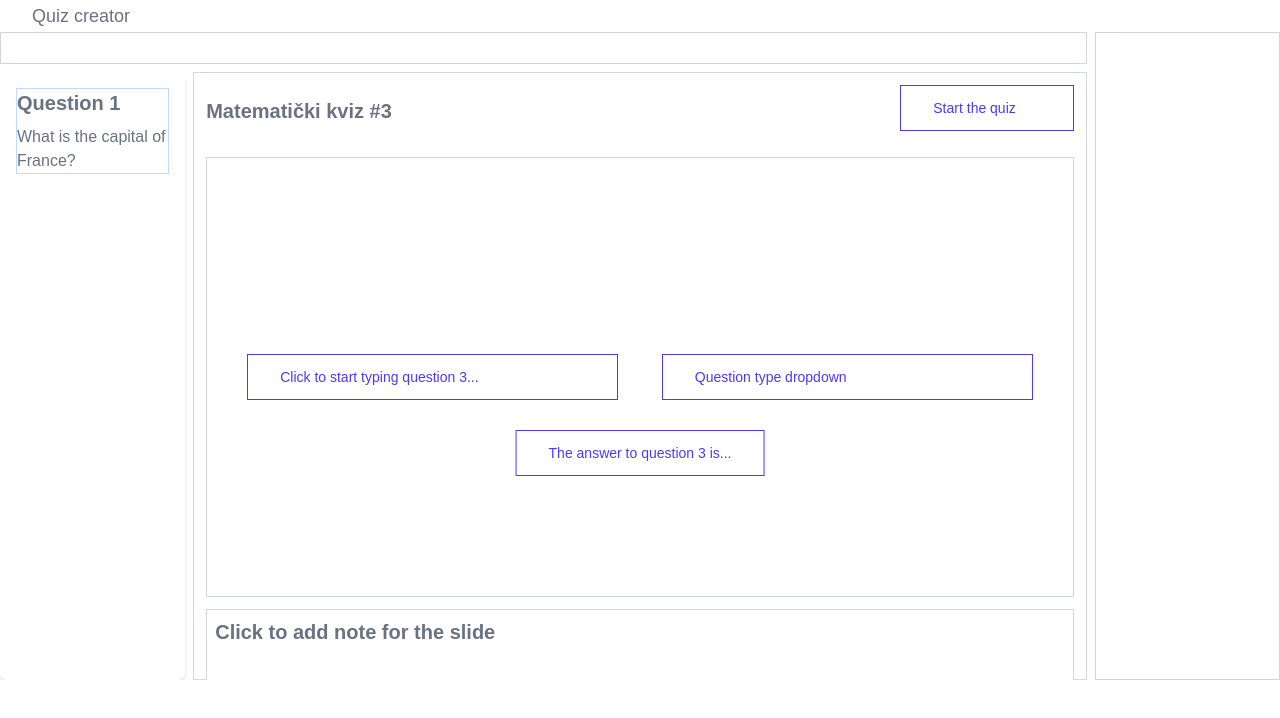
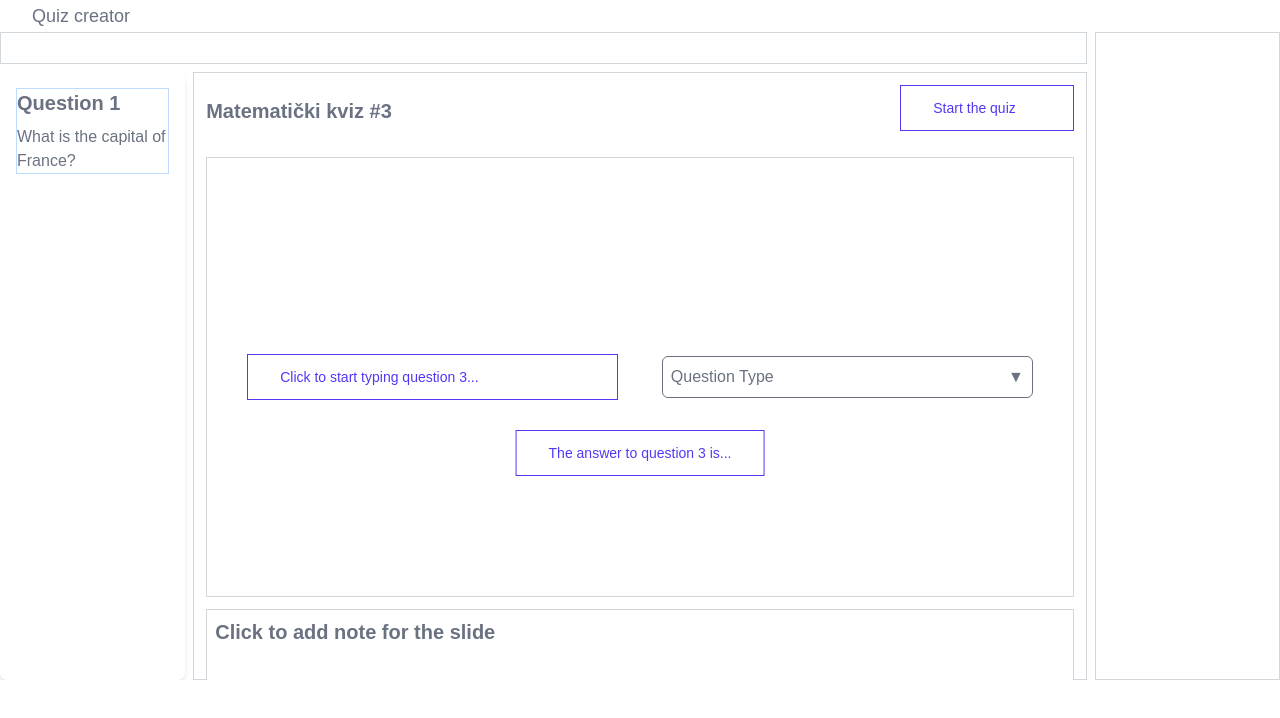
Before and after one commit to karlo-kormanic/zavrsni_rad, a Next.js app: page / in a window 1280 px wide. Shown: the top 718 px of the page. Built offline with nearby package versions, Linux system fonts and the light colour scheme.

Commit message:
Edited question type button

```diff
--- /dev/null
+++ b/src/app/components/NoteArea.tsx
@@ -0,0 +1,9 @@
+const NoteArea = () => {
+    return (
+        <div className="h-[calc(12vh)] row-span-1 bg-white border border-gray-300">
+            <h2 className="text-xl font-bold mb-2 p-2">Click to add note for the slide</h2>
+        </div>
+    )
+}
+
+export default NoteArea;
--- /dev/null
+++ b/src/app/components/QuestionEditor.tsx
@@ -0,0 +1,44 @@
+'use client'
+
+import { useState } from 'react';
+import QuestionTypeDropdown from './QuestionTypeDropdown';
+
+const QuestionEditor = () => {
+
+    const [questionType, setQuestionType] = useState<string | null>(null);
+
+    const questionTypes = [
+        {value: 'multiple_choice', label: 'Multiple Choice'},
+        {value: 'checkbox', label: 'Checkbox'},
+        {value: 'scale', label: 'Scale'},
+    ]
+
+    const handleTypeChange = (selectedValue: string) => {
+        setQuestionType(selectedValue);
+    }
+
+    return(
+        <div className="relative h-[55vh] row-span-1 bg-white border border-gray-300">
+            <div className="w-3/7 absolute left-10 top-1/2 transform -translate-y-1/2">
+                <a className="text-sm font-medium text-indigo-600 focus:ring-3 focus:outline-hidden" href="#">
+                    <span className="relative block border border-current bg-white px-8 py-3"> Click to start typing question 3...</span>
+                </a>
+            </div>
+            <div className="w-3/7 absolute right-10 top-1/2 transform -translate-y-1/2">
+                <QuestionTypeDropdown
+                    options={questionTypes}
+                    selectedValue={questionType}
+                    onChange={handleTypeChange}
+                    placeholder="Question Type"
+                />
+            </div>
+            <div className="absolute left-1/2 bottom-30 transform -translate-x-1/2">
+                <a className="text-sm font-medium text-indigo-600 focus:ring-3 focus:outline-hidden" href="#">
+                    <span className="relative block border border-current bg-white px-8 py-3"> The answer to question 3 is...</span>
+                </a>
+            </div>
+        </div>
+    )
+}
+
+export default QuestionEditor;
--- /dev/null
+++ b/src/app/components/QuestionTypeDropdown.tsx
@@ -0,0 +1,57 @@
+'use client'; // Required for interactivity
+
+import { useState } from 'react';
+
+interface DropdownProps {
+  options: { value: string; label: string }[];
+  selectedValue: string | null;
+  onChange: (value: string) => void;
+  placeholder?: string;
+  className?: string;
+}
+
+export default function QuestionTypeDropdown({
+  options,
+  selectedValue,
+  onChange,
+  placeholder = '',
+  className = '',
+}: DropdownProps) {
+  const [isOpen, setIsOpen] = useState(false);
+
+  const selectedOption = selectedValue
+    ?options.find(opt => opt.value === selectedValue)?.label
+    :placeholder;
+
+  return (
+    <div className={`relative ${className}`}>
+      <button
+        type="button"
+        className="w-full p-2 border rounded-md flex justify-between items-center"
+        onClick={() => setIsOpen(!isOpen)}
+      >
+        {selectedOption}
+        <span className={`transition-transform ${isOpen ? 'rotate-180' : ''}`}>▼</span>
+      </button>
+
+      {isOpen && (
+        <ul className="absolute z-10 mt-1 w-full bg-white border rounded-md shadow-lg">
+          {options.map((option) => (
+            <li key={option.value}>
+              <button
+                type="button"
+                className="w-full text-left p-2 hover:bg-gray-100"
+                onClick={() => {
+                  onChange(option.value);
+                  setIsOpen(false);
+                }}
+              >
+                {option.label}
+              </button>
+            </li>
+          ))}
+        </ul>
+      )}
+    </div>
+  );
+}
--- /dev/null
+++ b/src/app/components/QuizHeader.tsx
@@ -0,0 +1,14 @@
+const QuizHeader = () => {
+    return (
+        <div className="flex justify-between p-3">
+            <h1 className="text-xl font-bold mb-2 pt-3">Matematički kviz #3</h1>
+            <div className="w-1/5">
+                <a className="text-sm font-medium text-indigo-600 focus:ring-3 focus:outline-hidden" href="#">
+                    <span className="relative block border border-current bg-white px-8 py-3"> Start the quiz </span>
+                </a>
+            </div>
+        </div>
+    )
+}
+
+export default QuizHeader;
--- a/src/app/components/SlideEditor.tsx
+++ b/src/app/components/SlideEditor.tsx
@@ -1,37 +1,14 @@
+import NoteArea from "./NoteArea";
+import QuestionEditor from "./QuestionEditor";
+import QuizHeader from "./QuizHeader";
+
 const SlideEditor = () => {
     return (
         <div className="h-[76vh] col-span-14 bg-white border border-gray-300">
-            <div className="flex justify-between p-3">
-                <h1 className="text-xl font-bold mb-2 pt-3">Matematički kviz #3</h1>
-                <div className="w-1/5">
-                    <a className="text-sm font-medium text-indigo-600 focus:ring-3 focus:outline-hidden" href="#">
-                        <span className="relative block border border-current bg-white px-8 py-3"> Start the quiz </span>
-                     </a>
-                </div>
-            </div>
+            <QuizHeader/>
             <div className="grid grid-rows-2 p-3 gap-3">
-                {/* Slide editor main screen */}
-                <div className="relative h-[55vh] row-span-1 bg-white border border-gray-300">
-                    <div className="w-3/7 absolute left-10 top-1/2 transform -translate-y-1/2">
-                        <a className="text-sm font-medium text-indigo-600 focus:ring-3 focus:outline-hidden" href="#">
-                            <span className="relative block border border-current bg-white px-8 py-3"> Click to start typing question 3...</span>
-                        </a>
-                    </div>
-                    <div className="w-3/7 absolute right-10 top-1/2 transform -translate-y-1/2">
-                        <a className="text-sm font-medium text-indigo-600 focus:ring-3 focus:outline-hidden" href="#">
-                            <span className="relative block border border-current bg-white px-8 py-3"> Question type dropdown</span>
-                        </a>
-                    </div>
-                    <div className="absolute left-1/2 bottom-30 transform -translate-x-1/2">
-                        <a className="text-sm font-medium text-indigo-600 focus:ring-3 focus:outline-hidden" href="#">
-                            <span className="relative block border border-current bg-white px-8 py-3"> The answer to question 3 is...</span>
-                        </a>
-                    </div>
-                </div>
-                {/* Slide editor comment screen */}
-                <div className="h-[calc(12vh)] row-span-1 bg-white border border-gray-300">
-                    <h2 className="text-xl font-bold mb-2 p-2">Click to add note for the slide</h2>
-                </div>
+                <QuestionEditor/>
+                <NoteArea/>
             </div>
         </div>
     )
```
